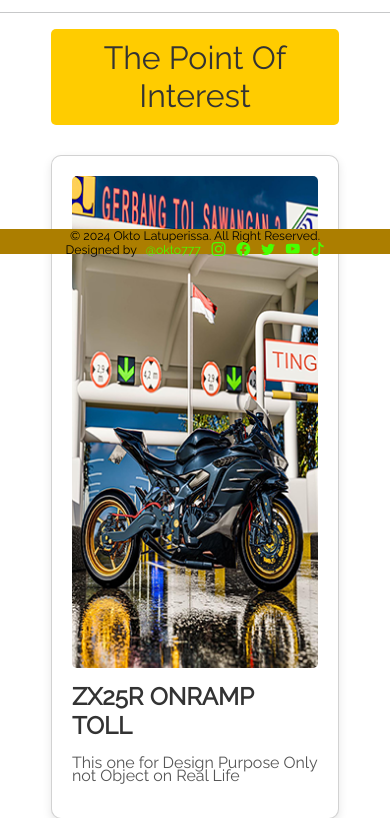
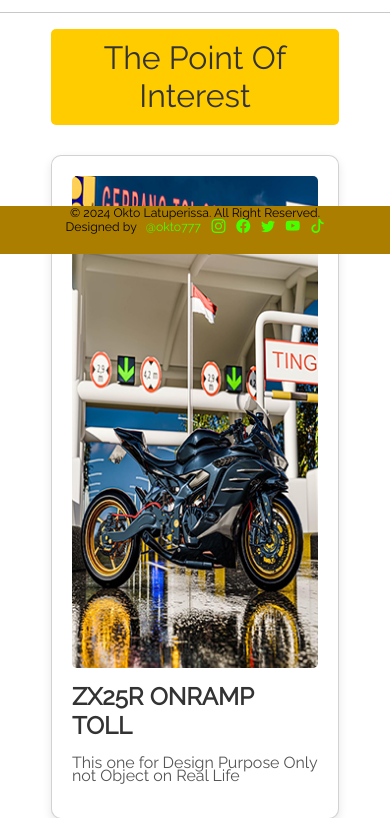
Before and after one commit to okto7/okto7.github.io, a PHP site: page / in a window 390 px wide; the page is wider, and only the part inside the window is pictured. Shown: the part 590-1408 px from the top of that part. Run offline with PHP 8.4, Linux system fonts and the light colour scheme; some libraries are stand-ins or nearby versions.

Commit message:
Update style.css

```diff
--- a/style.css
+++ b/style.css
@@ -358,6 +358,7 @@
 
   footer {
     font-size: 14px;
+    padding-bottom: 3rem;
   }
 
   .gallery h2 {
```
